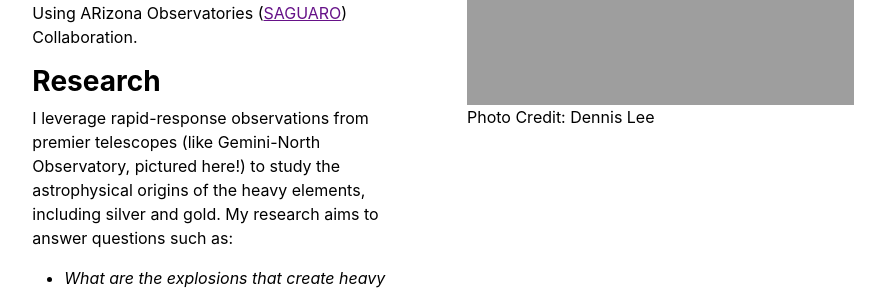
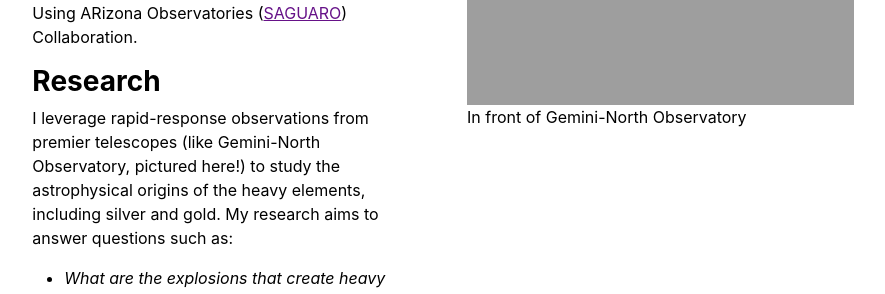
Before and after one commit to jrastinejad/jrastinejad.github.io, a Jekyll site: the page built from index.md, in a window 1280 px wide. Shown: the part 358-652 px from the top of the page, without its empty margins (197-1082 px from the left). Built offline with Jekyll 4.4.1, drawn with Linux system fonts in a browser that asks for light colours.

Commit message:
caption in home page

```diff
--- a/_layouts/home.html
+++ b/_layouts/home.html
@@ -22,7 +22,7 @@ layout: default
   <div class="col-md-6">
     <figure>
       <img src="{{ site.github.url }}/assets/img/home.jpg" alt="Home" width="100%">
-      <figcaption>Photo Credit: Dennis Lee</figcaption>
+      <figcaption>In front of Gemini-North Observatory</figcaption>
     </figure>
   </div>
 </div>
```
